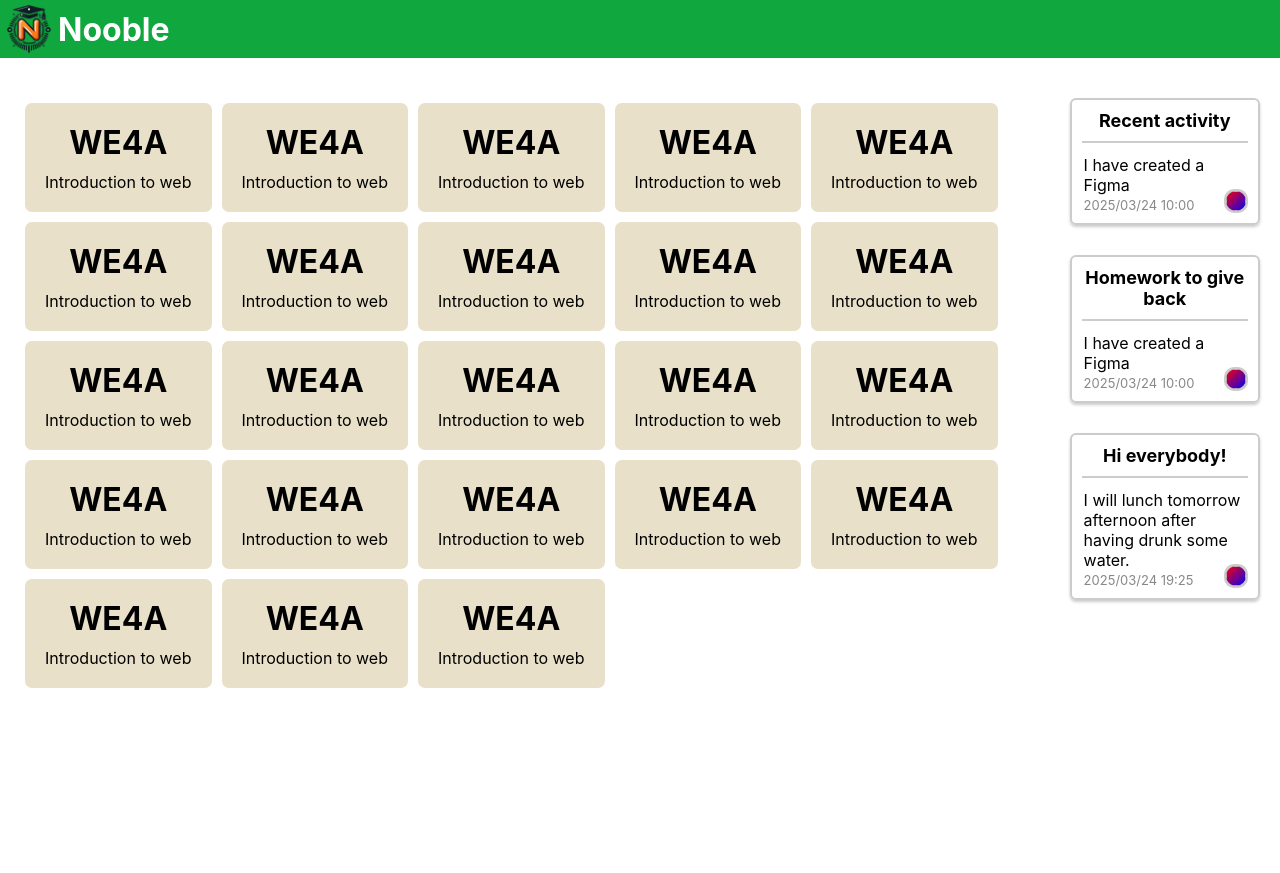
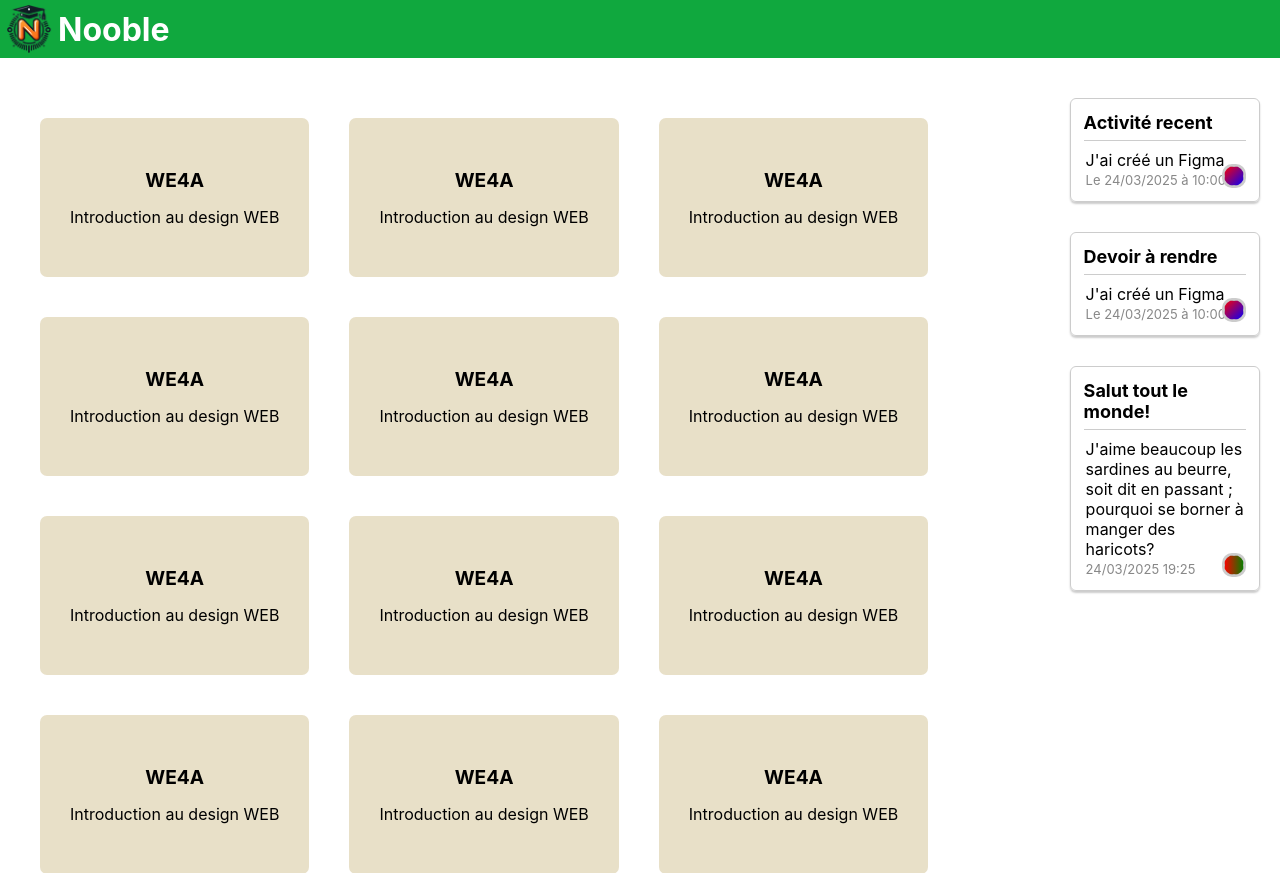
Before and after one commit to SimonMenicot/WE4A-SI40, a PHP site: page /html-pages/ue-select.php in a window 1280 px wide. Shown: the top 873 px of the page. Run offline with PHP 8.4, Linux system fonts and the light colour scheme.

Commit message:
Some changes  - added the course-page  - eated some colombo. That was delicious.

```diff
--- a/html-pages/ue-select.php
+++ b/html-pages/ue-select.php
@@ -6,11 +6,11 @@ drawHeader("Welcome, Student");
 <div id="homepage-main-separation" class="content-separator">
     <div id="classes" class="classes-list"><?php
 
-    for ($i=0; $i < 23; ++$i)
+    for ($i=0; $i < 16; ++$i)
     {?>
         <div class="class-preview">
             <h1>WE4A</h1>
-            <p>Introduction to web</p>
+            <p>Introduction au design WEB</p>
         </div>
     <?php
     }
@@ -20,11 +20,11 @@ drawHeader("Welcome, Student");
     <section id="activity-thread" class="side-thread">
         <div class="activity">
             <h1>
-                Recent activity
+                Activité recent
             </h1>
             <div class="activity-content">
                 <p>
-                    I have created a Figma
+                    J'ai créé un Figma
                 </p>
 
                 <div class="activity-author">
@@ -33,18 +33,18 @@ drawHeader("Welcome, Student");
                 </div>
 
                 <time>
-                    2025/03/24 10:00
+                    Le 24/03/2025 à 10:00
                 </time>
             </div>
         </div>
 
         <div class="activity">
             <h1>
-                Homework to give back
+                Devoir à rendre
             </h1>
             <div class="activity-content">
                 <p>
-                    I have created a Figma
+                    J'ai créé un Figma
                 </p>
 
                 <div class="activity-author">
@@ -53,27 +53,27 @@ drawHeader("Welcome, Student");
                 </div>
 
                 <time>
-                    2025/03/24 10:00
+                    Le 24/03/2025 à 10:00
                 </time>
             </div>
         </div>
 
         <div class="activity">
             <h1>
-                Hi everybody!
+                Salut tout le monde!
             </h1>
             <div class="activity-content">
                 <p>
-                    I will lunch tomorrow afternoon after having drunk some water.
+                    J'aime beaucoup les sardines au beurre, soit dit en passant ; pourquoi se borner à manger des haricots?
                 </p>
 
                 <div class="activity-author">
-                    <img style="background:linear-gradient(to bottom right, red, blue)"/>
-                    <p>Nicolas Daval</p>
+                    <img style="background:linear-gradient(to right, red, green)"/>
+                    <p>Eden Morey</p>
                 </div>
 
                 <time>
-                    2025/03/24 19:25
+                    24/03/2025 19:25
                 </time>
             </div>
         </div>
--- a/static/styles/dimensions/activity-thread.css
+++ b/static/styles/dimensions/activity-thread.css
@@ -2,11 +2,12 @@
     --activity-thread-padding: 20px;
     --activity-thread-width: 18vw;
     --activity-thread-spacing: 30px;
-    --activity-thread-activity-padding: 10px;
-    --activity-thread-activity-border-size: 2px;
+    --activity-thread-activity-padding: 13px;
+    --activity-thread-activity-line-space: 7px;
+    --activity-thread-activity-border-size: 1px;
     --activity-thread-activity-border-radius: 6px;
-    --activity-thread-activity-box-shadow-dimensions: 0px 2px 3px;
-    --activity-thread-activity-line-width: 2px;
+    --activity-thread-activity-box-shadow-dimensions: 0px 2px 2px;
+    --activity-thread-activity-line-width: 1px;
     --activity-thread-activity-title-size: large;
     --activity-thread-activity-description-size: medium;
     --activity-thread-activity-time-size: small;
--- /dev/null
+++ b/static/styles/dimensions/class-sections.css
@@ -0,0 +1,3 @@
+:root {
+    --section-container-padding: 10px;
+}
--- a/static/styles/dimensions/classes-list.css
+++ b/static/styles/dimensions/classes-list.css
@@ -1,7 +1,9 @@
 :root {
     --classes-list-padding: 20px;
-    --classes-list-class-preview-padding: 20px;
-    --classes-list-margin: 5px;
+    --classes-list-class-preview-padding: 50px 30px;
+    --classes-list-margin: 20px;
     --classes-list-class-preview-border-radius: 7px;
-    --classes-list-class-preview-spacing: 10px;
+    --classes-list-class-preview-spacing: 15px;
+
+    --classes-list-class-preview-title-size: larger;
 }
--- /dev/null
+++ b/static/styles/dimensions/classpage.css
@@ -0,0 +1,3 @@
+:root {
+    --classpage-padding: 30px;
+}
--- a/static/styles/dimensions/index.css
+++ b/static/styles/dimensions/index.css
@@ -6,3 +6,5 @@
 @import url("./button.css");
 @import url("./activity-thread.css");
 @import url("./classes-list.css");
+@import url("./classpage.css");
+@import url("./class-sections.css");
--- a/static/styles/elements/activity-thread.css
+++ b/static/styles/elements/activity-thread.css
@@ -17,15 +17,14 @@ section#activity-thread div.activity {
 section#activity-thread div.activity h1 {
     font-size: var(--activity-thread-activity-title-size);
     margin: 0px;
-    text-align: center;
 }
 
 section#activity-thread div.activity-content {
     position: relative;
 
-    margin-top: var(--activity-thread-activity-padding);
+    margin-top: var(--activity-thread-activity-line-space);
     border-top: var(--activity-thread-activity-line-width) solid var(--activity-thread-activity-line-color);
-    padding-top: var(--activity-thread-activity-padding);
+    padding-top: var(--activity-thread-activity-line-space);
 
     display: flex;
     flex-direction: column;
@@ -83,5 +82,4 @@ section#activity-thread div.activity-content div.activity-author p {
     font-size: var(--activity-thread-activity-author-size);
     margin-right: var(--activity-thread-activity-author-horizontal-margin);
     margin-left: var(--activity-thread-activity-author-horizontal-margin);
-    vertical-align: baseline;
 }
--- a/static/styles/elements/classes-list.css
+++ b/static/styles/elements/classes-list.css
@@ -28,11 +28,15 @@ div.classes-list div.class-preview {
 
     background: var(--inputs-surfaces-color);
     border-radius: var(--classes-list-class-preview-border-radius);
+
+    cursor: pointer;
 }
 
 div.classes-list div.class-preview h1 {
     margin-top: 0px;
     margin-bottom: var(--classes-list-class-preview-spacing);
+
+    font-size: var(--classes-list-class-preview-title-size);
 }
 
 div.classes-list div.class-preview p {
--- a/static/styles/elements/index.css
+++ b/static/styles/elements/index.css
@@ -6,3 +6,4 @@
 @import url("./buttons.css");
 @import url("./classes-list.css");
 @import url("./activity-thread.css");
+@import url("./class-sections.css");
--- /dev/null
+++ b/static/styles/pages/classpage.css
@@ -0,0 +1,30 @@
+div#classpage-main-separation {
+    flex-direction: row;
+    width: 100%;
+}
+
+div#classpage-main-separation div#main-class-content {
+    width: 100%;
+    box-sizing: border-box;
+
+    padding: 0px var(--classpage-padding);
+}
+
+div#classpage-main-separation div#main-class-content div.class-title-content {
+    display: flex;
+    flex-direction: row;
+    align-items: center;
+}
+
+div#classpage-main-separation div#main-class-content div.class-title-content a.class-back-link{
+    position: relative;
+    width: 50px;
+    height: 50px;
+}
+
+div#classpage-main-separation div#main-class-content div.class-title-content a.class-back-link img {
+    width: 100%;
+    height: 100%;
+    box-sizing: border-box;
+    padding: 10px;
+}
--- a/static/styles/pages/index.css
+++ b/static/styles/pages/index.css
@@ -1 +1,2 @@
 @import url("./homepage.css");
+@import url("./classpage.css");
```
Also changed, not shown: html-pages/ue-read.php (+187 -0 lines), static/styles/elements/class-sections.css (added, +106 -0 lines), static/images/icons/back.png (added), static/images/icons/download.png (added), static/styles/pages/homepage.css (line endings or trailing spaces), 1 other file.
